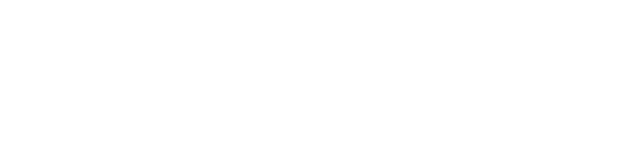
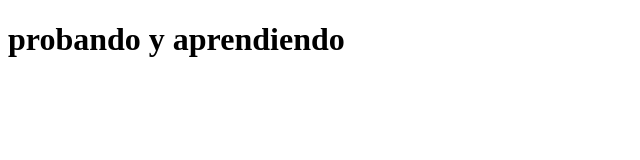
Before and after one commit to nekludov/gityoutube, a plain HTML site: page index.html in a window 1280 px wide. Shown: the whole page, without its empty margins (0-640 px from the left). Drawn offline with Linux system fonts and the light colour scheme.

Commit message:
agregando h1 al archivo

```diff
--- a/index.html
+++ b/index.html
@@ -8,6 +8,6 @@
     </script>
   </head>
   <body>
-
+<h1>probando y aprendiendo</h1>
   </body>
 </html>
```
